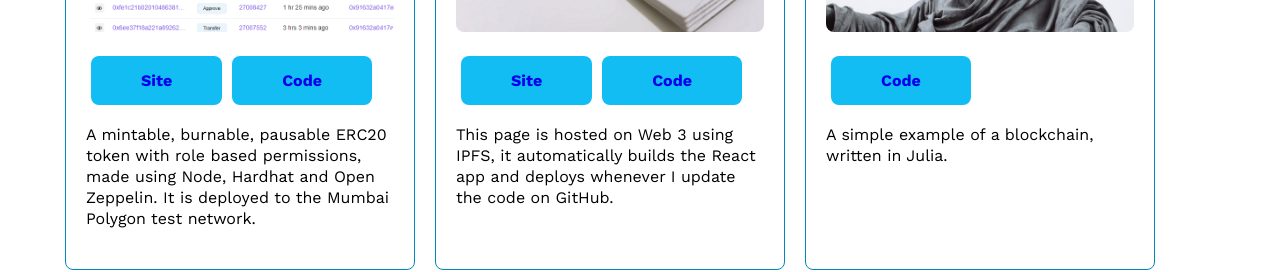
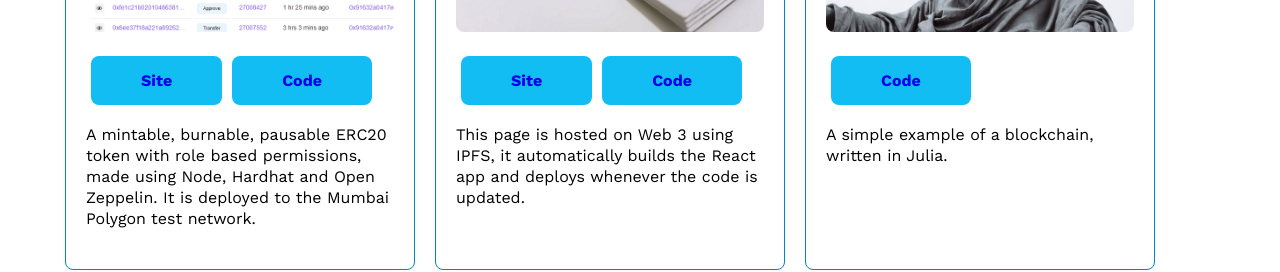
Before and after one commit to MMcKinney/portfolio, a React (Create React App) app: page / in a window 1280 px wide. Shown: the part 780-1052 px from the top of the page. Built offline with nearby package versions, Linux system fonts and the light colour scheme.

Commit message:
content update

```diff
--- a/src/components/Projects.js
+++ b/src/components/Projects.js
@@ -28,7 +28,7 @@ const Projects = () => {
                     <a href="#about" className="button">Site</a>
                     <a href="https://github.com/MMcKinney/portfolio" target="_blank" className="button">Code</a>
                     <p>
-                        This page is hosted on Web 3 using IPFS, it automatically builds the React app and deploys whenever I update the code on GitHub.
+                        This page is hosted on Web 3 using IPFS, it automatically builds the React app and deploys whenever the code is updated.
                     </p>
                 </div>
                 <div className="projects__card">
```
